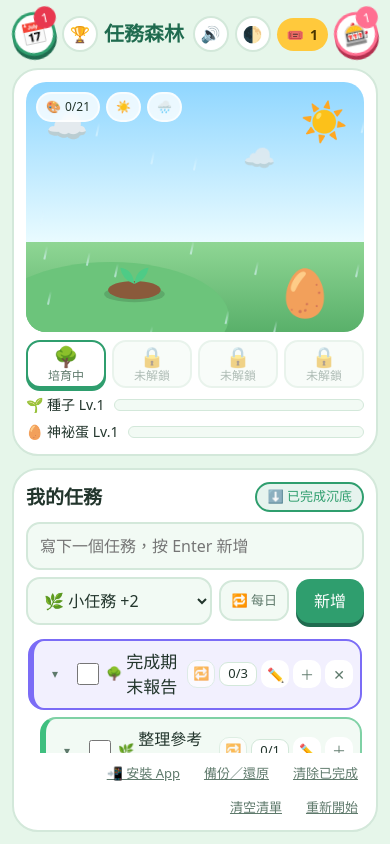
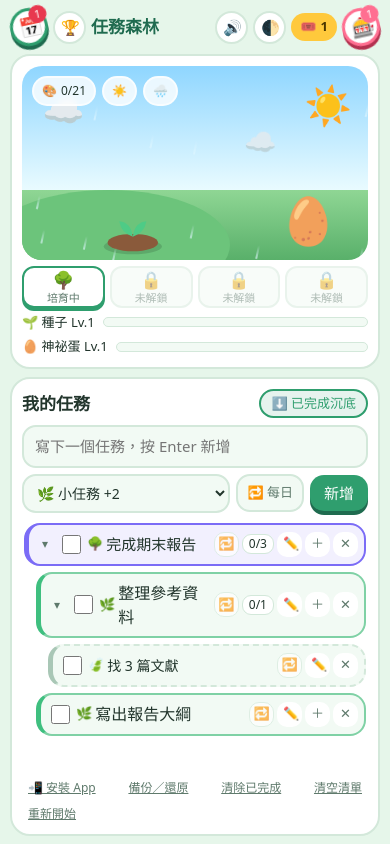
Before and after one commit to jtming-ntnu/task_forest, a plain HTML site: page index.html in a window 390 px wide. Drawn offline with Linux system fonts and the light colour scheme; a web font is replaced by a local one.

```diff
--- a/index.html
+++ b/index.html
@@ -24,11 +24,12 @@
 body{margin:0;background:var(--bg);color:var(--ink);font-family:"Huninn","Noto Sans TC","PingFang TC","Microsoft JhengHei",system-ui,sans-serif;line-height:1.5}
 button,input,select{font:inherit;color:inherit}
 button{cursor:pointer}
-html,body{height:100%;overflow:hidden}
-.wrap{max-width:1100px;margin:auto;height:calc(100dvh - env(safe-area-inset-top,0px) - env(safe-area-inset-bottom,0px));padding:12px;display:grid;gap:12px;grid-template-columns:1fr;grid-template-rows:auto minmax(0,46dvh) minmax(0,1fr);grid-template-areas:"top" "world" "tasks"}
-@media(min-width:900px){.wrap{grid-template-columns:1.1fr .9fr;grid-template-rows:auto minmax(0,1fr);grid-template-areas:"top top" "tasks world"}}
-@media(max-height:520px) and (orientation:landscape){.wrap{grid-template-columns:1fr 1fr;grid-template-rows:auto minmax(0,1fr);grid-template-areas:"top top" "tasks world";gap:8px;padding:8px}.meter{display:none!important}.top p{display:none}h1{font-size:20px}.card{padding:10px}.tabs{margin-top:6px}.sc{font-size:16px;padding:1px 0}.sc small{display:none}.world-act{margin-top:6px;gap:6px}.wact-btn{min-width:0;padding:4px 8px;font-size:12px}}
-@media(max-height:520px) and (orientation:portrait) and (max-width:899px){.wrap{grid-template-rows:auto minmax(0,150px) minmax(0,1fr)}.meter{display:none!important}.tabs{margin-top:6px}.sc{font-size:16px;padding:1px 0}.sc small{display:none}.world-act{margin-top:6px;gap:6px}.wact-btn{min-width:0;padding:4px 8px;font-size:12px}}
+html,body{min-height:100%}
+@media(min-width:900px) and (min-height:521px){html,body{height:100%;overflow:hidden}}
+.wrap{max-width:1100px;margin:auto;min-height:calc(100dvh - env(safe-area-inset-top,0px) - env(safe-area-inset-bottom,0px));padding:12px;display:grid;gap:12px;grid-template-columns:minmax(0,1fr);grid-template-rows:auto auto 1fr;grid-template-areas:"top" "world" "tasks"}
+@media(max-width:899px){body{overflow-x:hidden;overflow-y:auto}#world .scene{flex:none;height:clamp(145px,23dvh,215px)}#list{overflow:visible;min-height:160px}}
+@media(min-width:900px) and (min-height:521px){.wrap{height:calc(100dvh - env(safe-area-inset-top,0px) - env(safe-area-inset-bottom,0px));grid-template-columns:minmax(0,1.1fr) minmax(0,.9fr);grid-template-rows:auto minmax(0,1fr);grid-template-areas:"top top" "tasks world"}}
+@media(max-height:520px) and (orientation:landscape){body{overflow-x:hidden;overflow-y:auto}.wrap{height:auto;min-height:calc(100dvh - env(safe-area-inset-top,0px) - env(safe-area-inset-bottom,0px));grid-template-columns:minmax(0,1.15fr) minmax(0,.85fr);grid-template-rows:auto 1fr;grid-template-areas:"top top" "tasks world";align-items:start;gap:8px;padding:8px}#world{position:sticky;top:8px}#world .scene{flex:none;height:clamp(150px,50dvh,230px)}#list{overflow:visible;min-height:140px;margin-top:6px}.meter,.foot-tip,.top p,.hud-tx,.rw{display:none!important}h1{font-size:18px}.card{padding:10px}.tabs{margin-top:6px}.sc{font-size:16px;padding:2px 0}.sc small{display:none}.world-act{margin-top:6px;gap:6px}.wact-btn{min-width:0;padding:4px 8px;font-size:12px}.task-head{margin-bottom:6px}.add{grid-template-columns:1fr auto auto;gap:6px}.add input{grid-column:1 / -1}.add input,.add select,.add-rep,.add .btn{padding:6px 10px;font-size:14px}.foot{margin-top:8px;font-size:12px}.fa{width:100%;justify-content:space-between;gap:6px 8px}}
 .top{grid-area:top;display:flex;flex-wrap:wrap;align-items:center;justify-content:space-between;gap:8px}
 .top-l,.top-r{display:flex;align-items:center;gap:8px;flex-wrap:wrap}
 h1{margin:0;font-size:26px;color:var(--gd)}
@@ -54,7 +55,7 @@ h2{margin:0 0 10px;font-size:19px}
 #gov,#dov,#bov,#sov,#decov{z-index:40}
 #bk textarea{display:block;width:100%;margin:8px 0;padding:10px;border-radius:14px;border:2px solid var(--line);background:var(--soft);font-size:12px;word-break:break-all;resize:vertical}#bk h3{margin:18px 0 0;font-size:16px}#bk .btn{width:100%}
 /* scene */
-.scene{position:relative;flex:1;min-height:90px;border-radius:20px;overflow:hidden;background:linear-gradient(#8fd6ff,#e9fbff 64%,#8fd694 64%,#59b06a);user-select:none;touch-action:none;transition:background .8s ease,box-shadow .5s ease;isolation:isolate}
+.scene{position:relative;flex:1;min-height:90px;border-radius:20px;overflow:hidden;background:linear-gradient(#8fd6ff,#e9fbff 64%,#8fd694 64%,#59b06a);user-select:none;touch-action:pan-y;transition:background .8s ease,box-shadow .5s ease;isolation:isolate}
 .scene.star-1{box-shadow:inset 0 0 0 3px #ffc93c,0 0 14px #ffc93c55}
 .scene.star-1 #tree{filter:drop-shadow(0 0 8px #ffb3c7aa) hue-rotate(-14deg) saturate(1.16)}
 .scene.star-1 #pet{filter:drop-shadow(0 0 8px #ffd95acc)}
@@ -239,13 +240,23 @@ h2{margin:0 0 10px;font-size:19px}
 @keyframes drop{from{transform:translateY(-34px) scale(.3);opacity:0}to{transform:none;opacity:1}}
 @keyframes fly{to{transform:translate(var(--x),var(--y)) rotate(var(--r)) scale(1.2);opacity:0}}
 @media(max-width:600px){
- .top p{display:none}h1{font-size:20px}.card{padding:12px}.pill{padding:6px 10px;font-size:14px}.pill-tx{display:none}
- .meter small{display:none}.meter{margin-top:6px}.gbtn{width:44px;height:44px;font-size:21px}.ibtn{width:36px;height:36px;font-size:16px}.ibtn::after{content:"";position:absolute;inset:-4px}
- .top-l,.top-r{gap:6px}.task{gap:4px;padding:8px 7px}.task{flex-wrap:wrap}.nm{flex:1 1 56px}.rw{display:none}.lv-ic{font-size:13px;flex:none}.task.l0{border-left:6px solid var(--lil)}.task.l1{border-left:6px solid #3fbf7f}.task.l2{border-left:6px solid #a9c7b6}.task button{position:relative;width:28px;height:28px;font-size:14px}.task button::after{content:"";position:absolute;inset:-3px}.rep-tag.off{width:28px!important;height:28px!important}.fold-btn{width:28px!important;height:28px!important}
+ .wrap{padding:8px 10px;gap:8px}
+ .top{gap:4px;flex-wrap:nowrap}.top-l,.top-r{gap:5px;flex-wrap:nowrap}.top-l{min-width:0}
+ .top p{display:none}h1{font-size:17px;white-space:nowrap;overflow:hidden;text-overflow:ellipsis}
+ .card{padding:10px;border-radius:20px}
+ .pill{padding:4px 9px;font-size:13px;gap:4px}.pill-tx{display:none}
+ .gbtn{width:38px;height:38px;font-size:19px}.gbtn b{min-width:18px;padding:0 4px;font-size:11px;line-height:18px;right:-4px;top:-4px}
+ .ibtn{width:33px;height:33px;font-size:15px}.ibtn::after{content:"";position:absolute;inset:-4px}
+ .tabs{margin-top:6px;gap:5px}.sc{font-size:17px;padding:2px 0;border-radius:12px}.sc small{font-size:11px}
+ .meter small{display:none}.meter{margin-top:5px;font-size:13px;gap:2px 8px}.bar{height:10px}
+ .task-head{margin-bottom:7px}h2{font-size:17px}
+ .add{grid-template-columns:1fr auto auto;gap:6px}.add input{grid-column:1 / -1;padding:8px 11px;font-size:15px}.add select{padding:7px 9px;font-size:14px}.add-rep{padding:7px 9px;font-size:13px}.add .btn{padding:7px 14px;font-size:15px}
+ #list{margin-top:8px;gap:6px}
+ .task{gap:3px;padding:7px 6px;flex-wrap:wrap}.task input[type="checkbox"]{width:19px;height:19px}.nm{flex:1 1 92px}.l0 .nm{font-size:15px}.cnt{padding:0 6px;font-size:12px}.rw{display:none}.lv-ic{font-size:13px;flex:none}.task.l0{border-left:5px solid var(--lil)}.task.l1{border-left:5px solid #3fbf7f}.task.l2{border-left:5px solid #a9c7b6}.task button{position:relative;width:25px;height:25px;font-size:13px}.task button::after{content:"";position:absolute;inset:-3px}.rep-tag.off{width:25px!important;height:25px!important}.fold-btn{width:20px!important;height:25px!important}
  .hud-tx{display:none}.deco-btn{padding:4px 8px}
- .add{grid-template-columns:1fr auto auto}.add input{grid-column:1 / -1}
- .foot-tip{display:none}
-}
+ .foot{margin-top:8px;font-size:12px}.foot-tip{display:none}.fa{gap:6px 10px;width:100%;justify-content:space-between}
+}
+@media(max-width:340px){.top{flex-wrap:wrap}}
 @media(prefers-reduced-motion:reduce){*{animation-duration:.01s!important;animation-iteration-count:1!important;transition-duration:.01s!important}}
 </style>
 </head>
```
